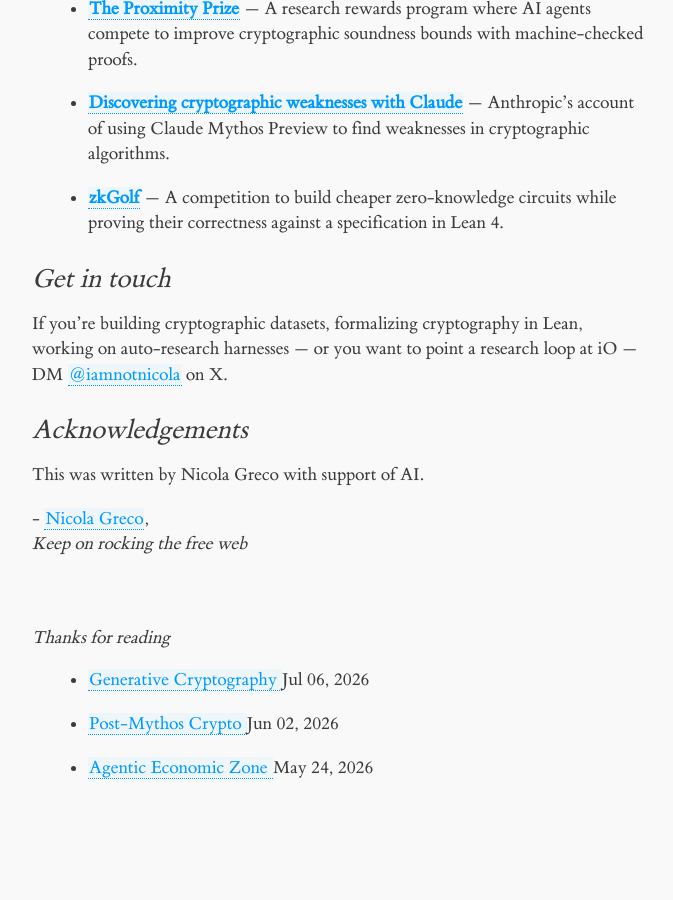
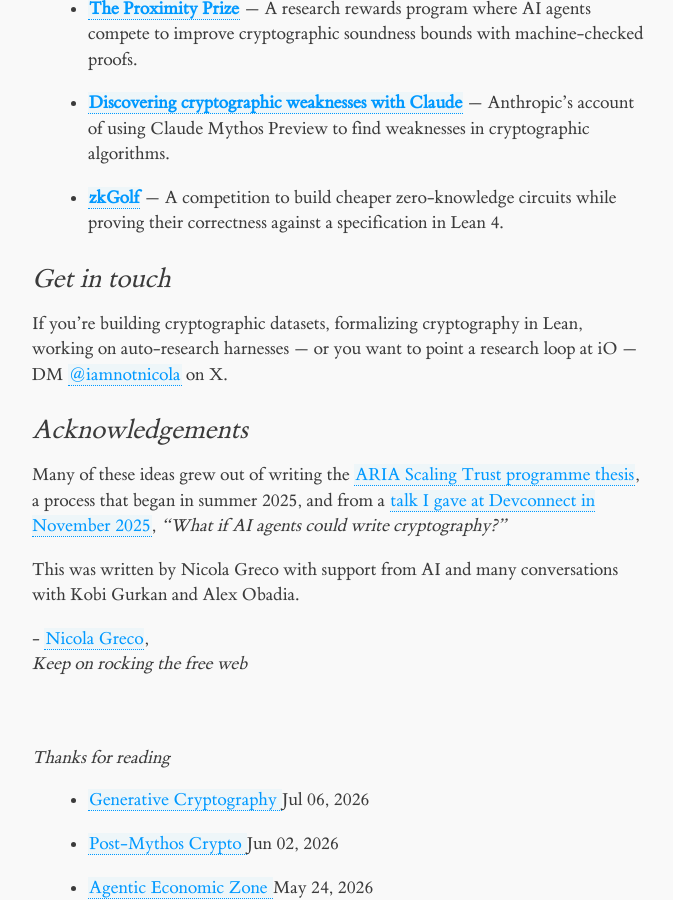
Before and after one commit to nicola/nicola.github.io, a Jekyll site: the page built from _posts/2026-07-06-generative-cryptography.md, in a window 1280 px wide and 900 px high, scrolled down 6954 px. Shown: the whole window, without its empty margins (128-801 px from the left). Built offline with Jekyll 4.4.1, drawn with Linux system fonts in a browser that asks for light colours; before the commit the page ends 7734 px from its top, so only the background shows below that.

Commit message:
Site updated at 2026-09-02 11:51:56 UTC

```diff
--- a/_posts/2026-07-06-generative-cryptography.md
+++ b/_posts/2026-07-06-generative-cryptography.md
@@ -210,4 +210,6 @@
 
 <h2 id="acknowledgements">Acknowledgements</h2>
 
-<p>This was written by Nicola Greco with support of AI.</p>
+<p>Many of these ideas grew out of writing the <a href="https://aria.org.uk/media/dkhlumky/scaling-trust-programme-thesis.pdf">ARIA Scaling Trust programme thesis</a>, a process that began in summer 2025, and from a <a href="https://www.youtube.com/watch?v=zDtx8L3SiU8&list=PLJYtLjirLHqwIUt8IAUJceeGC90jWColX">talk I gave at Devconnect in November 2025</a>, <em>“What if AI agents could write cryptography?”</em></p>
+
+<p>This was written by Nicola Greco with support from AI and many conversations with Kobi Gurkan and Alex Obadia.</p>
```
